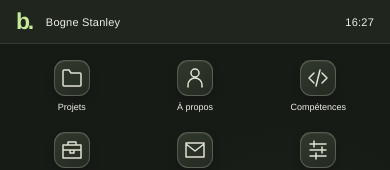
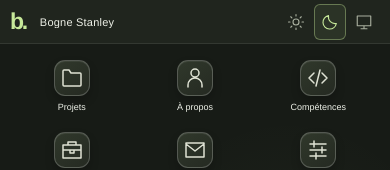
Before and after one commit to BogneStanley/portfolio, an Angular app: page / in a window 390 px wide. Shown: the top 170 px of the page. Built offline with nearby package versions, Linux system fonts and the light colour scheme.

Commit message:
feat: ajouter les contrôles de thème et fiabiliser les fenêtres

```diff
--- a/src/app/app-interactions.scss
+++ b/src/app/app-interactions.scss
@@ -16,15 +16,37 @@
     opacity 0.45s ease,
     visibility 0s 0.45s;
 }
+.theme-controls {
+  display: flex;
+  gap: 2px;
+}
+.bar-icon-button {
+  display: inline-flex;
+  align-items: center;
+  justify-content: center;
+  width: 32px;
+  height: 32px;
+  padding: 6px;
+  border: 1px solid transparent;
+  border-radius: 6px;
+  background: transparent;
+  color: var(--muted);
+  cursor: pointer;
+}
+.bar-icon-button:hover,
+.bar-icon-button[aria-pressed='true'],
 .immersive-exit {
-  border: 1px solid var(--accent-border);
   background: var(--accent-soft);
   color: var(--accent);
-  border-radius: 5px;
-  padding: 7px 10px;
-  font-size: calc((10px) * var(--text-scale));
-  white-space: nowrap;
-  cursor: pointer;
+  border-color: var(--accent-border);
+}
+.bar-icon-button:focus-visible {
+  outline: 2px solid var(--accent);
+  outline-offset: 2px;
+}
+.bar-icon-button app-icon {
+  width: 18px;
+  height: 18px;
 }
 .immersive-exit:disabled {
   opacity: 0.6;
@@ -93,8 +115,7 @@
     gap: 8px;
   }
   .immersive-exit {
-    font-size: calc((9px) * var(--text-scale));
-    padding: 7px 8px;
+    padding: 6px;
   }
   .desktop--immersive time {
     display: none;
@@ -210,3 +231,28 @@
     display: none;
   }
 }
+
+@media (max-width: 600px) {
+  .menu-bar {
+    padding: 0 10px;
+    gap: 8px;
+  }
+  .menu-bar__right {
+    gap: 4px;
+  }
+  .menu-bar time {
+    display: none;
+  }
+  .bar-icon-button {
+    width: 32px;
+    height: 36px;
+  }
+  .identity {
+    min-width: 0;
+  }
+  .identity strong {
+    overflow: hidden;
+    text-overflow: ellipsis;
+    white-space: nowrap;
+  }
+}
--- a/src/app/app.html
+++ b/src/app/app.html
@@ -13,14 +13,30 @@
       >Portfolio interactif <span class="separator">/</span> 2026</span
     >
     <div class="menu-bar__right">
+      <div class="theme-controls" role="group" aria-label="Thème d’affichage">
+        @for (theme of themes; track theme.value) {
+          <button
+            class="bar-icon-button"
+            type="button"
+            [attr.aria-label]="theme.label"
+            [title]="theme.label"
+            [attr.aria-pressed]="settings.preferences().theme === theme.value"
+            (click)="settings.update({ theme: theme.value })"
+          >
+            <app-icon [name]="theme.icon" />
+          </button>
+        }
+      </div>
       @if (immersive()) {
         <button
-          class="immersive-exit"
+          class="bar-icon-button immersive-exit"
+          aria-label="Quitter le mode immersif"
+          title="Quitter le mode immersif"
           type="button"
           [disabled]="enteringImmersive()"
           (click)="exitImmersive()"
         >
-          Quitter le mode immersif
+          <app-icon name="exit-fullscreen" />
         </button>
       }
       <span class="local-status"><span></span> Local time</span><time>{{ currentTime() }}</time>
--- a/src/app/app.ts
+++ b/src/app/app.ts
@@ -11,12 +11,12 @@ import {
 } from '@angular/core';
 import { gsap } from 'gsap';
 import { DesktopWindow } from './components/desktop-window/desktop-window';
-import { AppIcon } from './components/app-icon/app-icon';
+import { AppIcon, IconName } from './components/app-icon/app-icon';
 import { WindowContent } from './components/window-content/window-content';
 import { APPLICATIONS, PROFILE, WindowId, WindowStatus } from './data/portfolio';
 import { WindowManager } from './windows/window-manager';
 import { WindowOverlays } from './components/window-overlays/window-overlays';
-import { PreferencesStore } from './settings/preferences';
+import { PreferencesStore, Theme } from './settings/preferences';
 
 @Component({
   selector: 'app-root',
@@ -25,6 +25,11 @@ import { PreferencesStore } from './settings/preferences';
   styleUrls: ['./app.scss', './app-interactions.scss'],
 })
 export class App {
+  protected readonly themes: readonly { value: Theme; label: string; icon: IconName }[] = [
+    { value: 'light', label: 'Thème clair', icon: 'sun' },
+    { value: 'dark', label: 'Thème sombre', icon: 'moon' },
+    { value: 'system', label: 'Thème du système', icon: 'system' },
+  ];
   protected readonly profile = PROFILE;
   protected readonly applications = APPLICATIONS;
   protected readonly currentTime = signal(this.formatTime());
@@ -75,13 +80,17 @@ export class App {
         if (this.focusFrame !== undefined) cancelAnimationFrame(this.focusFrame);
         this.immersionContext?.revert();
       });
-      const bar = root.querySelector<HTMLElement>('.menu-bar');
-      const dock = root.querySelector<HTMLElement>('.dock');
       let frame = 0;
       const measure = () => {
         const mobile = innerWidth <= 600;
+        // Relire les éléments courants : le rechargement à chaud peut remplacer le template.
+        const bar = root.querySelector<HTMLElement>('.menu-bar');
+        const dock = root.querySelector<HTMLElement>('.dock');
+        // Ne pas borner les fenêtres sur une mesure transitoire de chrome masqué/détaché.
+        if (!mobile && (!bar?.offsetHeight || !dock?.offsetHeight)) return;
         const barBottom = bar ? bar.offsetTop + bar.offsetHeight : 46;
         const dockTop = dock ? dock.offsetTop : innerHeight - 90;
+        if (!mobile && dockTop - barBottom <= 24) return;
         this.manager.setWorkspace(
           mobile
             ? { x: 0, y: 0, width: innerWidth, height: innerHeight }
@@ -100,8 +109,8 @@ export class App {
         frame = requestAnimationFrame(measure);
       };
       const observer = typeof ResizeObserver !== 'undefined' ? new ResizeObserver(schedule) : null;
-      if (bar) observer?.observe(bar);
-      if (dock) observer?.observe(dock);
+      observer?.observe(root);
+      for (const chrome of root.querySelectorAll('.menu-bar, .dock')) observer?.observe(chrome);
       window.addEventListener('resize', schedule);
       measure();
       this.destroyRef.onDestroy(() => {
--- a/src/app/components/app-icon/app-icon.ts
+++ b/src/app/components/app-icon/app-icon.ts
@@ -10,7 +10,11 @@ export type IconName =
   | 'minus'
   | 'close'
   | 'maximize'
-  | 'restore';
+  | 'restore'
+  | 'sun'
+  | 'moon'
+  | 'system'
+  | 'exit-fullscreen';
 @Component({
   selector: 'app-icon',
   template: `<svg
@@ -51,6 +55,10 @@ export class AppIcon {
     minus: 'M5 12h14',
     close: 'm6 6 12 12M6 18 18 6',
     maximize: 'M4 4h16v16H4V4Z',
+    sun: 'M16 12a4 4 0 1 1-8 0 4 4 0 0 1 8 0ZM12 2v2m0 16v2M2 12h2m16 0h2M5 5l1.5 1.5m11 11L19 19M5 19l1.5-1.5m11-11L19 5',
+    moon: 'M20.5 14A9 9 0 0 1 10 3.5 9 9 0 1 0 20.5 14Z',
+    system: 'M3 4h18v13H3V4Zm5 17h8m-4-4v4',
+    'exit-fullscreen': 'M9 3v6H3m12-6v6h6M9 21v-6H3m12 6v-6h6',
     restore: 'M8 8h12v12H8V8ZM4 16V4h12',
   };
 }
```
Also changed, not shown: 1 other file (tests, documents, lock files or other folders).
